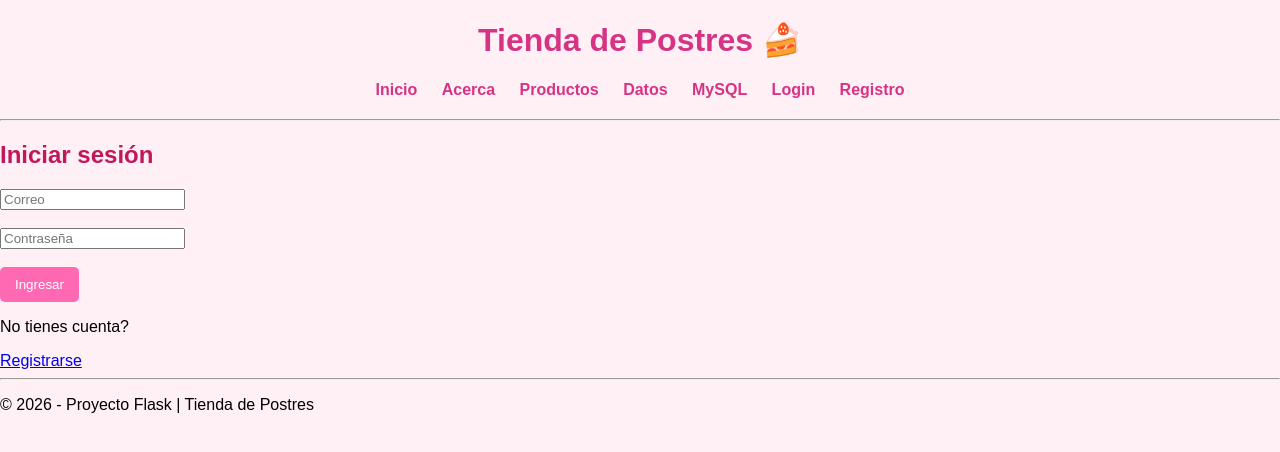
After one commit to Narcisa12-a/Desarrollo-app-web-Proyecto-2526, a Flask app: page /login in a window 1280 px wide. The commit adds this page. Shown: the top 452 px of the page. Run offline with Flask 3, Linux system fonts and the light colour scheme.

Commit message:
Semana 14

```diff
--- a/Proyecto_postres/app.py
+++ b/Proyecto_postres/app.py
@@ -1,99 +1,146 @@
 from flask import Flask, render_template, request, redirect
 from flask_sqlalchemy import SQLAlchemy
+from flask_login import LoginManager, login_user, logout_user, login_required, current_user
 from conexion.conexion import conectar
+from models import Usuario
 import json
 import csv
 
 app = Flask(__name__)
+app.secret_key = "secreto123"
 
 #CONFIGURACIÓN SQLITE
 app.config['SQLALCHEMY_DATABASE_URI'] = 'sqlite:///inventario.db'
 app.config['SQLALCHEMY_TRACK_MODIFICATIONS'] = False
+
 db = SQLAlchemy(app)
 
-#MODELO PRODUCTO (SQLite)
+#FLASK LOGIN
+login_manager = LoginManager()
+login_manager.init_app(app)
+login_manager.login_view = "login"
+
+#MODELO SQLITE
 class Producto(db.Model):
     id = db.Column(db.Integer, primary_key=True)
     nombre = db.Column(db.String(100))
     cantidad = db.Column(db.Integer)
     precio = db.Column(db.Float)
-
 with app.app_context():
     db.create_all()
 
-#PAGINA PRINCIPAL
+#CARGAR USUARIO DESDE MYSQL
+@login_manager.user_loader
+def load_user(user_id):
+    conexion = conectar()
+    cursor = conexion.cursor()
+    cursor.execute("SELECT * FROM usuarios WHERE id_usuario=%s", (user_id,))
+    user = cursor.fetchone()
+    if user:
+        return Usuario(user[0], user[1], user[2], user[3])
+    return None
+
+#PAGINAS PRINCIPALES
 @app.route("/")
 def inicio():
     return render_template("index.html")
 
-#PAGINA ACERCA DE
 @app.route("/about")
 def about():
     return render_template("about.html")
 
-#MOSTRAR PRODUCTOS SQLITE
+#REGISTRO
+@app.route("/registro", methods=["GET","POST"])
+def registro():
+    if request.method == "POST":
+        nombre = request.form["nombre"]
+        mail = request.form["mail"]
+        password = request.form["password"]
+        conexion = conectar()
+        cursor = conexion.cursor()
+        sql = "INSERT INTO usuarios(nombre,mail,password) VALUES(%s,%s,%s)"
+        cursor.execute(sql,(nombre,mail,password))
+        conexion.commit()
+        return redirect("/login")
+    return render_template("registro.html")
+
+#LOGIN
+@app.route("/login", methods=["GET","POST"])
+def login():
+    if request.method == "POST":
+        mail = request.form["mail"]
+        password = request.form["password"]
+        conexion = conectar()
+        cursor = conexion.cursor()
+        cursor.execute("SELECT * FROM usuarios WHERE mail=%s AND password=%s",(mail,password))
+        user = cursor.fetchone()
+        if user:
+            usuario = Usuario(user[0], user[1], user[2], user[3])
+            login_user(usuario)
+            return redirect("/dashboard")
+    return render_template("login.html")
+
+#DASHBOARD PROTEGIDO
+@app.route("/dashboard")
+@login_required
+def dashboard():
+    return f"Bienvenido {current_user.nombre}, estás logueado"
+
+#LOGOUT
+@app.route("/logout")
+@login_required
+def logout():
+    logout_user()
+    return redirect("/login")
+
+#SQLITE - PRODUCTOS
 @app.route("/productos")
+@login_required
 def productos():
     productos = Producto.query.all()
     return render_template("productos.html", productos=productos)
 
-#AGREGAR PRODUCTO SQLITE
+#AGREGAR SQLITE + ARCHIVOS
 @app.route("/agregar", methods=["GET","POST"])
+@login_required
 def agregar():
     if request.method == "POST":
         id = request.form["id"]
         nombre = request.form["nombre"]
         cantidad = request.form["cantidad"]
         precio = request.form["precio"]
-        producto = Producto(
-            id=id,
-            nombre=nombre,
-            cantidad=cantidad,
-            precio=precio
-        )
+        producto = Producto(id=id, nombre=nombre, cantidad=cantidad, precio=precio)
         db.session.add(producto)
         db.session.commit()
-
-        #GUARDAR EN TXT
-        with open("inventario/data/datos.txt","a") as archivo:
-            archivo.write(f"{id},{nombre},{cantidad},{precio}\n")
-
-        #GUARDAR EN JSON
-        datos_json = {
-            "id": id,
-            "nombre": nombre,
-            "cantidad": cantidad,
-            "precio": precio
-        }
-        with open("inventario/data/datos.json","a") as archivo:
-            json.dump(datos_json,archivo)
-            archivo.write("\n")
-
-        #GUARDAR EN CSV
-        with open("inventario/data/datos.csv","a",newline="") as archivo:
-            writer = csv.writer(archivo)
+        #TXT
+        with open("inventario/data/datos.txt","a") as f:
+            f.write(f"{id},{nombre},{cantidad},{precio}\n")
+        #JSON
+        data = {"id":id,"nombre":nombre,"cantidad":cantidad,"precio":precio}
+        with open("inventario/data/datos.json","a") as f:
+            json.dump(data,f)
+            f.write("\n")
+        #CSV
+        with open("inventario/data/datos.csv","a",newline="") as f:
+            writer = csv.writer(f)
             writer.writerow([id,nombre,cantidad,precio])
         return redirect("/productos")
     return render_template("producto_form.html")
 
-#MOSTRAR DATOS ARCHIVOS
+#VER ARCHIVOS
 @app.route("/datos")
+@login_required
 def datos():
     txt = open("inventario/data/datos.txt").read()
-    with open("inventario/data/datos.json") as archivo:
-        json_data = archivo.readlines()
-    with open("inventario/data/datos.csv") as archivo:
-        csv_data = archivo.readlines()
-    return render_template(
-        "datos.html",
-        txt=txt,
-        json_data=json_data,
-        csv_data=csv_data
-    )
+    with open("inventario/data/datos.json") as f:
+        json_data = f.readlines()
+    with open("inventario/data/datos.csv") as f:
+        csv_data = f.readlines()
+    return render_template("datos.html", txt=txt, json_data=json_data, csv_data=csv_data)
 
-#MYSQL - MOSTRAR PRODUCTOS
-
+#MYSQL - PRODUCTOS
 @app.route("/mysql_productos")
+@login_required
 def mysql_productos():
     conexion = conectar()
     cursor = conexion.cursor()
@@ -101,8 +148,9 @@ def mysql_productos():
     productos = cursor.fetchall()
     return render_template("mysql_productos.html", productos=productos)
 
-#MYSQL - AGREGAR PRODUCTO
+#MYSQL - AGREGAR
 @app.route("/mysql_agregar", methods=["GET","POST"])
+@login_required
 def mysql_agregar():
     if request.method == "POST":
         id = request.form["id"]
@@ -111,15 +159,15 @@ def mysql_agregar():
         precio = request.form["precio"]
         conexion = conectar()
         cursor = conexion.cursor()
-        sql = "INSERT INTO productos VALUES(%s,%s,%s,%s)"
-        valores = (id,nombre,cantidad,precio)
-        cursor.execute(sql,valores)
+        cursor.execute("INSERT INTO productos VALUES(%s,%s,%s,%s)",
+                       (id,nombre,cantidad,precio))
         conexion.commit()
         return redirect("/mysql_productos")
     return render_template("producto_form.html")
 
-#MYSQL - ELIMINAR PRODUCTO
+#MYSQL - ELIMINAR
 @app.route("/mysql_eliminar/<id>")
+@login_required
 def mysql_eliminar(id):
     conexion = conectar()
     cursor = conexion.cursor()
@@ -127,6 +175,6 @@ def mysql_eliminar(id):
     conexion.commit()
     return redirect("/mysql_productos")
 
-#EJECUTAR APLICACIÓN
+#EJECUTAR
 if __name__ == "__main__":
     app.run(debug=True)
--- a/Proyecto_postres/templates/base.html
+++ b/Proyecto_postres/templates/base.html
@@ -1,36 +1,43 @@
 <!DOCTYPE html>
-<html>
+<html lang="es">
 <head>
-
+    <meta charset="UTF-8">
     <title>Tienda de Postres</title>
     <link rel="stylesheet" href="{{ url_for('static', filename='styles.css') }}">
-
 </head>
-
 <body>
 
-<div class="container">
-
-<h1>Tienda de Postres</h1>
+    <header>
+        <h1>Tienda de Postres 🍰</h1>
 
         <nav>
-
             <a href="/">Inicio</a>
             <a href="/about">Acerca</a>
             <a href="/productos">Productos</a>
             <a href="/datos">Datos</a>
-<a href="/mysql_Productos">MySQL</a>
+            <a href="/mysql_productos">MySQL</a>
 
+            {% if current_user.is_authenticated %}
+                <span>👤 {{ current_user.nombre }}</span>
+                 <a href="/logout">Cerrar sesión</a>
+            {% else %}
+                <a href="/login">Login</a>
+                <a href="/registro">Registro</a>
+            {% endif %}
         </nav>
 
         <hr>
+    </header>
 
+    <main>
         {% block content %}
+        {% endblock %}
+    </main>
 
-{% endblock %}
-
-</div>
+    <footer>
+        <hr>
+        <p>© 2026 - Proyecto Flask | Tienda de Postres</p>
+    </footer>
 
 </body>
-
 </html>
--- /dev/null
+++ b/Proyecto_postres/templates/login.html
@@ -0,0 +1,19 @@
+{% extends "base.html" %}
+
+{% block content %}
+
+<h2>Iniciar sesión</h2>
+
+<form method="POST">
+
+<input type="mail" name="mail" placeholder="Correo" required><br><br>
+<input type="password" name="password" placeholder="Contraseña" required><br><br>
+
+<button type="submit">Ingresar</button>
+
+</form>
+
+<p>No tienes cuenta?</p>
+<a href="/registro">Registrarse</a>
+
+{% endblock %}
```
Also changed, not shown: Proyecto_postres/models.py (added, +7 -0 lines), Proyecto_postres/templates/registro.html (added, +17 -0 lines), Proyecto_postres/__init__.py (renamed from Proyecto_postres/init.py), Proyecto_postres/inventario/__init__.py (renamed from Proyecto_postres/inventario/init.py), 1 other file. Lines whose indentation alone changed are shown as unchanged.
